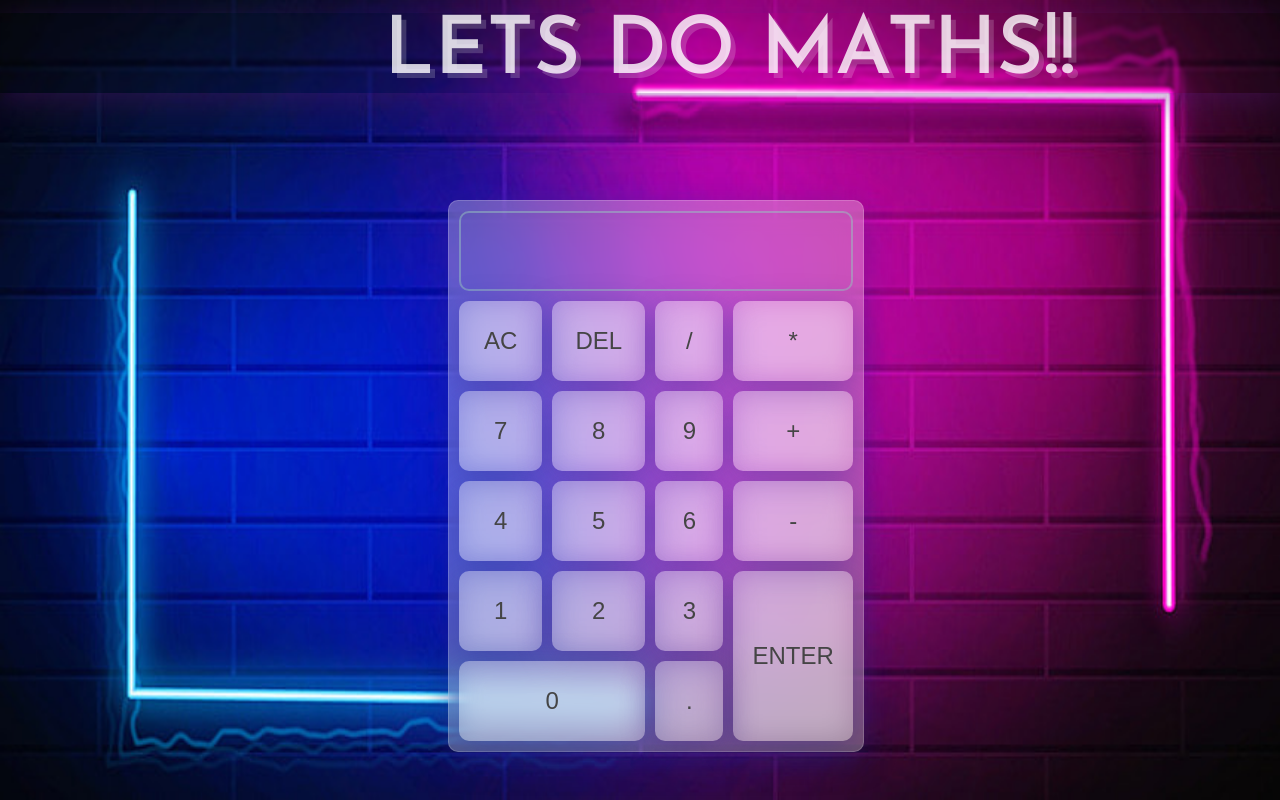
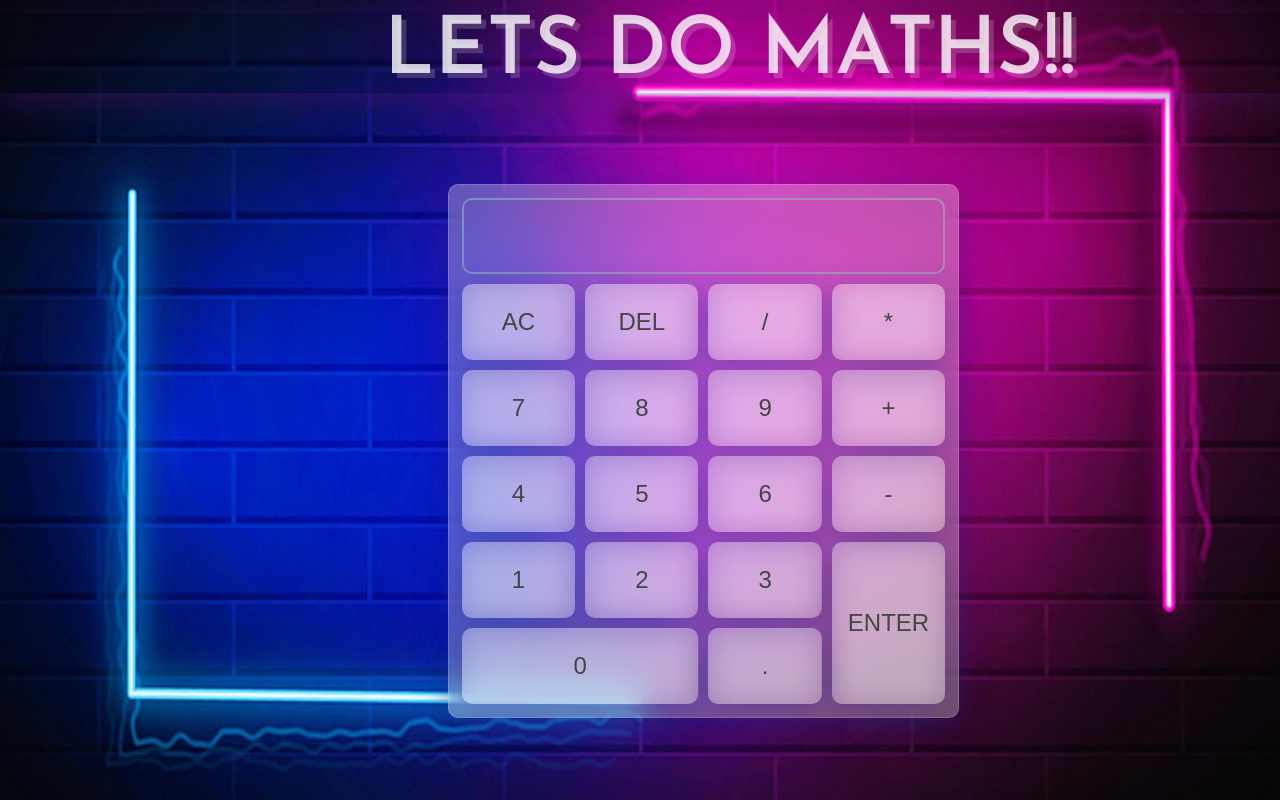
Before and after one commit to paraskumar09/calculator, a plain HTML site: page index.html in a window 1280 px wide. Drawn offline with nearby package versions, Linux system fonts and the light colour scheme.

Commit message:
converttogrid

```diff
--- a/index.html
+++ b/index.html
@@ -18,39 +18,25 @@
 
     <h1 class="ml2"><span id="lets">LETS </span><span class="maths">DO MATHS!!</span> </h1>
     <div class="container">
-        <table class="table">
-            <tr>
-                <th colspan="4"><input value="" type="text" id="sol" class="sol"></th>
-            </tr>
-            <tr>
-                <td><button id="AC" class="btn AC">AC</button></td>
-                <td><button id="DEL" class="btn DEl">DEL</button></td>
-                <td><button id="/" class="btn /">/</button></td>
-                <td><button id="*" class="btn *">*</button></td>
-            </tr>
-            <tr>
-                <td><button id="7" class="btn 7">7</button></td>
-                <td><button id="8" class="btn 8">8</button></td>
-                <td><button id="9" class="btn 9">9</button></td>
-                <td><button id="+" class="btn +">+</button></td>
-            </tr>
-            <tr>
-                <td><button id="4" class="btn 4">4</button></td>
-                <td><button id="5" class="btn 5">5</button></td>
-                <td><button id="6" class="btn 6">6</button></td>
-                <td><button id="-" class="btn -">-</button></td>
-            </tr>
-            <tr>
-                <td><button id="1" class="btn 1">1</button></td>
-                <td><button id="2" class="btn 2">2</button></td>
-                <td><button id="3" class="btn 3">3</button></td>
-                <td rowspan="2"><button id="ent" class="btn ent">ENTER</button></td>
-            </tr>
-            <tr>
-                <td colspan="2"><button id="0" class="btn 0">0</button></td>
-                <td><button id="." class="btn .">.</button></td>
-            </tr>
-        </table>
+                <div class="item item1"><input value="" type="text" id="sol" class="sol"></div>
+                <div class="item item2"><button id="AC" class="btn AC">AC</button></div>
+                <div class="item item3"><button id="DEL" class="btn DEl">DEL</button></div>
+                <div class="item item4"><button id="/" class="btn /">/</button></div>
+                <div class="item item5"><button id="*" class="btn *">*</button></div>
+                <div class="item item6"><button id="7" class="btn 7">7</button></div>
+                <div class="item item7"><button id="8" class="btn 8">8</button></div>
+                <div class="item item8"><button id="9" class="btn 9">9</button></div>
+                <div class="item item9"><button id="+" class="btn +">+</button></div>
+                <div class="item item10"><button id="4" class="btn 4">4</button></div>
+                <div class="item item11"><button id="5" class="btn 5">5</button></div>
+                <div class="item item12"><button id="6" class="btn 6">6</button></div>
+                <div class="item item13"><button id="-" class="btn -">-</button></div>
+                <div class="item item14"><button id="1" class="btn 1">1</button></div>
+                <div class="item item15"><button id="2" class="btn 2">2</button></div>
+                <div class="item item16"><button id="3" class="btn 3">3</button></div>
+                <div class="item item17"><button id="ent" class="btn ent">ENTER</button></div>
+                <div class="item item18"><button id="0" class="btn 0">0</button></div>
+                <div class="item item19"><button id="." class="btn .">.</button></div>
     </div>
 
 
--- a/style.css
+++ b/style.css
@@ -17,6 +17,83 @@ body
        margin-bottom: 0;
 
 }
+
+
+.container
+{
+
+    /* height: 55vh; */
+    /* width: 55vh; */
+    display: grid;
+    grid-template-rows: repeat(5,1fr);
+    grid-template-columns: repeat(4,1fr);
+    row-gap: 10px;
+    column-gap: 10px;
+    margin: auto;
+    border-spacing: 10px;
+    font-size: 1.5rem;
+    border-radius: 10px;
+    background: rgba( 255, 255, 255, 0.3 );
+    box-shadow: 0 8px 32px 0 rgba( 31, 38, 135, 0.37 );
+    backdrop-filter: blur( 14.5px );
+    border: 1px solid rgba( 255, 255, 255, 0.18 );
+    padding: 0.8rem;
+    position: absolute;
+    left: 35%;
+    top: 23%;
+    /* transform: translate(-77%,-65%); */
+}
+.item1
+{
+    grid-column-start: 1;
+    grid-column-end: 5;
+
+}
+.item18
+{
+    grid-column-start: 1;
+    grid-column-end: 3;
+
+}
+
+.item17
+{
+    grid-row-start: 5;
+    grid-row-end: 7;
+    grid-column-start: 4;
+    grid-column-end: 5;
+}
+
+.sol
+{
+    width: 100%;
+    height: 100%;
+    border: 2px solid rgba(151, 197, 192,0.5);
+    background-color: transparent;
+    font-size: 2rem;
+    color: #454545;
+    text-align: end;
+    border-radius: 10px;
+    padding: 0 25px;
+    box-sizing: border-box;
+
+}
+.btn
+{
+
+    width: 100%;
+    height: 100%;
+    border-style: none;
+    cursor: pointer;
+    font-size: 1.5rem;
+    color: #454545;
+    border-radius: 10px;
+    background: rgba( 255, 255, 255, 0.3 );
+    box-shadow: 0 8px 32px 0 rgba( 31, 38, 135, 0.37 );
+    backdrop-filter: blur( 14.5px );
+    padding: 1.5rem 1rem;
+}
+
 input:focus{
     outline: none;
 }
@@ -34,61 +111,7 @@ h1
 {
     color: #f15425;
 }
-.container
-{
-    position: absolute;
-    left: 35%;
-    top: 25%;
-}
 
-
-td,tr,th
-{
-    width: 15rem;
-    height:5rem;
-
-}
-table
-{
-
-    width: 50%;
-    border-spacing: 10px;
-    font-size: 1.5rem;
-    border-radius: 10px;
-    background: rgba( 255, 255, 255, 0.3 );
-    box-shadow: 0 8px 32px 0 rgba( 31, 38, 135, 0.37 );
-    backdrop-filter: blur( 14.5px );
-    border: 1px solid rgba( 255, 255, 255, 0.18 );
-}
-.sol
-{
-    width: 100%;
-    height: 100%;
-    border: 2px solid rgba(151, 197, 192,0.5);
-    background-color: transparent;
-    font-size: 2rem;
-    color: #454545;
-    text-align: end;
-    border-radius: 10px;
-    padding: 0 25px;
-    box-sizing: border-box;
-
-
-}
-.btn
-{
-
-    width: 100%;
-    height: 100%;
-    border-style: none;
-    cursor: pointer;
-    font-size: 1.5rem;
-    color: #454545;
-    border-radius: 10px;
-    background: rgba( 255, 255, 255, 0.3 );
-    box-shadow: 0 8px 32px 0 rgba( 31, 38, 135, 0.37 );
-    backdrop-filter: blur( 14.5px );
-}
 .btn:hover
 {
     background-color:#f15425 ;
@@ -98,22 +121,7 @@ table
 
 @media(max-width:820px) {
 
-td,tr,th
-{
-    width: 13rem;
-    height:4rem;
-}
-table
-{
-    width: 70%;
-   font-size: 1.2rem;
-}
-.container
-{
 
-    left: 30%;
-    top: 30%;
-}
 h1
 {
     padding-left: 25%;
@@ -131,22 +139,7 @@ h1
 {
     font-size: 0.8rem;
 }
-td,tr,th
-{
-    width: 7rem;
-    height:3rem;
-}
-table
-{
-    width: 70%;
-   font-size: 1.2rem;
-}
-.container
-{
 
-    left: 25%;
-    top: 35%;
-}
 h1
 {
     padding-left: 30%;
```
